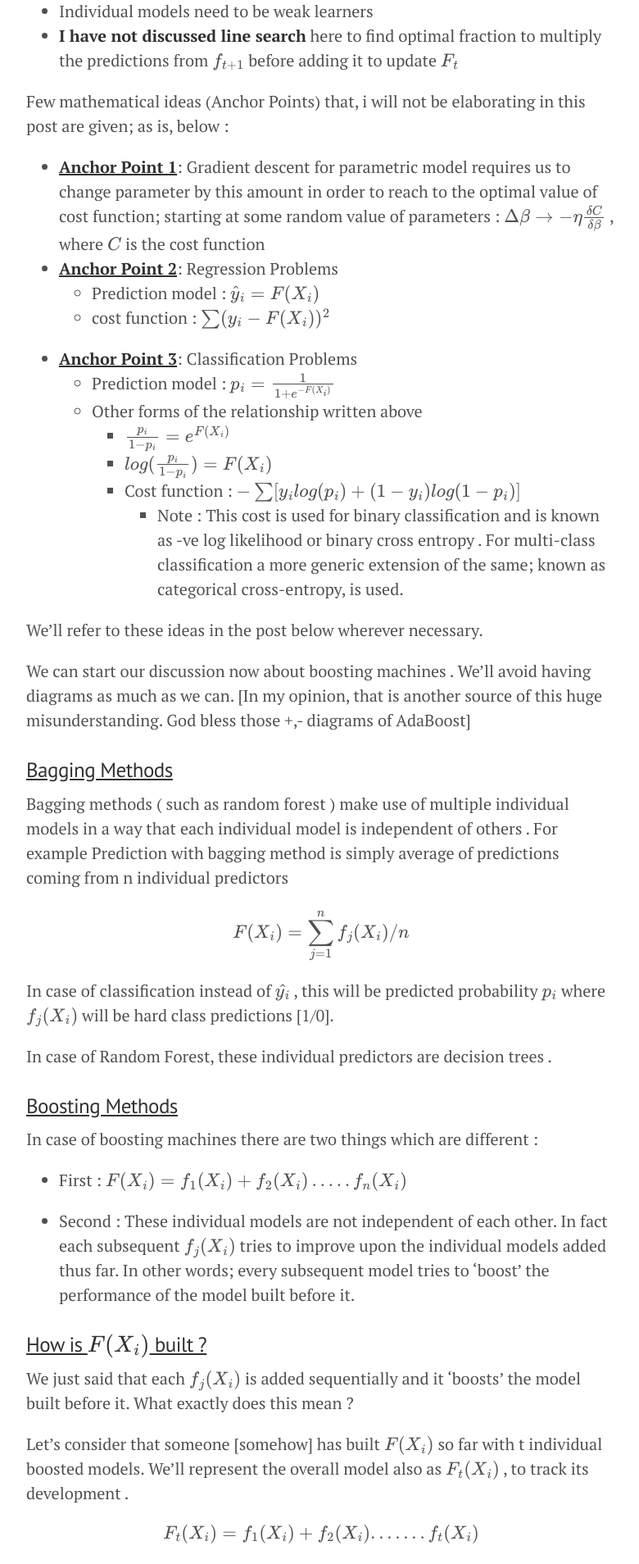
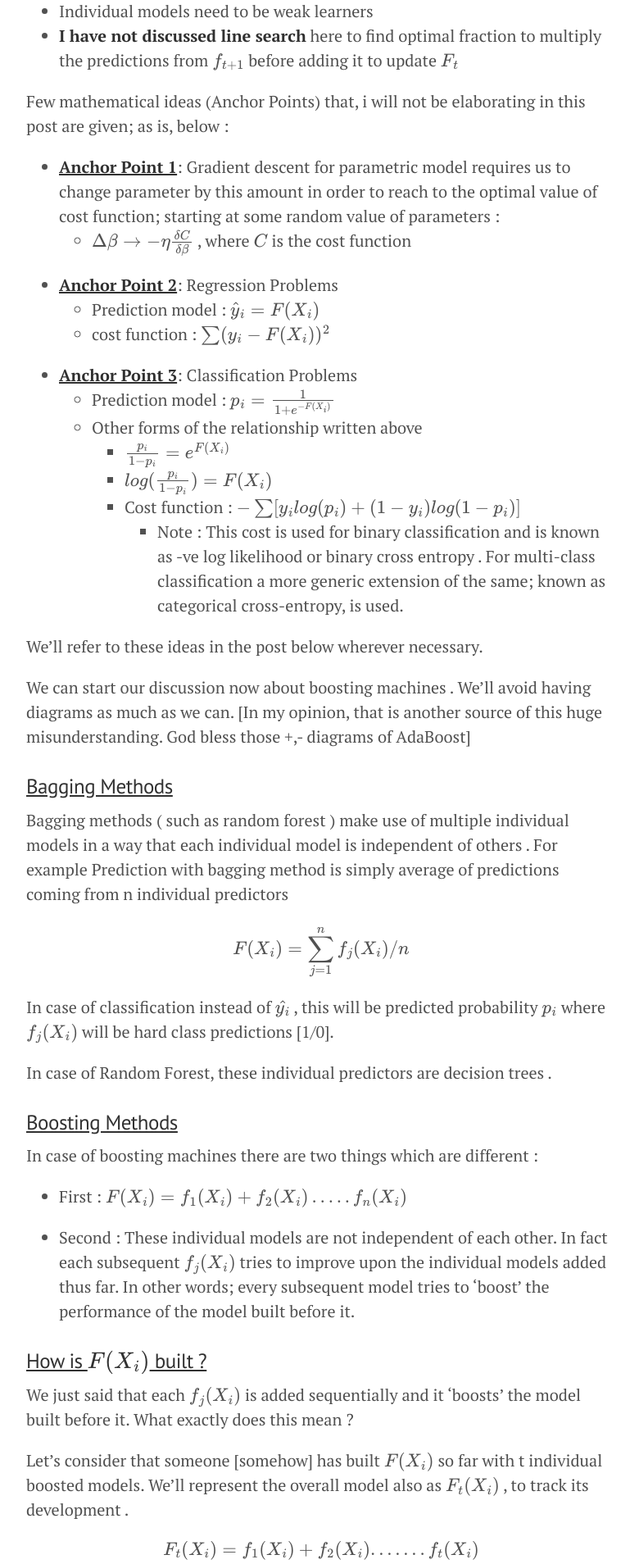
Before and after one commit to lalitsachan/lalitsachan.github.io, a Jekyll site: the page built from _posts/2019-12-10-Gradient-Boosting-Machines.md, in a window 1280 px wide. Shown: the part 927-2835 px from the top of the page at 82% size, without its empty margins (248-1028 px from the left). Built offline with Jekyll 4.4.1, drawn with Linux system fonts in a browser that asks for light colours; formulas are drawn with MathJax 3; comment, search, counter and statistics services are not loaded.

Commit message:
fixed formula

```diff
--- a/_posts/2019-12-10-Gradient-Boosting-Machines.md
+++ b/_posts/2019-12-10-Gradient-Boosting-Machines.md
@@ -21,7 +21,8 @@
 
 Few mathematical ideas (Anchor Points) that, i will not be elaborating in this post are given; as is, below :
 
-* **<u>Anchor Point 1</u>**: Gradient descent for parametric model requires us to change parameter by this amount in order to reach to the optimal value of cost function; starting at some random value of parameters : $$\Delta\beta \rightarrow -\eta\frac{\delta C}{\delta\beta}$$ , where $$C$$ is the cost function
+* **<u>Anchor Point 1</u>**: Gradient descent for parametric model requires us to change parameter by this amount in order to reach to the optimal value of cost function; starting at some random value of parameters :
+  *   $$\Delta\beta \rightarrow -\eta\frac{\delta C}{\delta\beta}$$  ,  where $$C$$ is the cost function
 * **<u>Anchor Point 2</u>**: Regression Problems
   * Prediction model : $\hat{y}_i = F(X_i)$
   * cost function : $\sum(y_i - F(X_i))^2$
```
